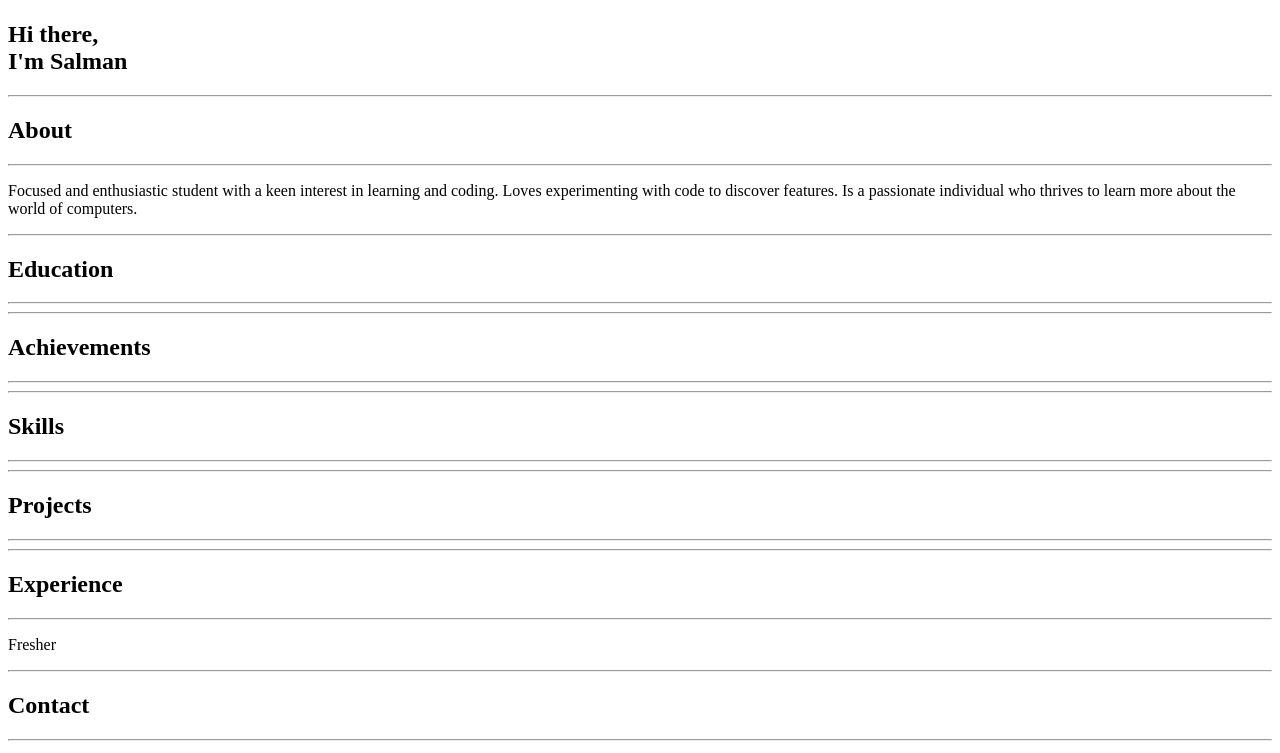
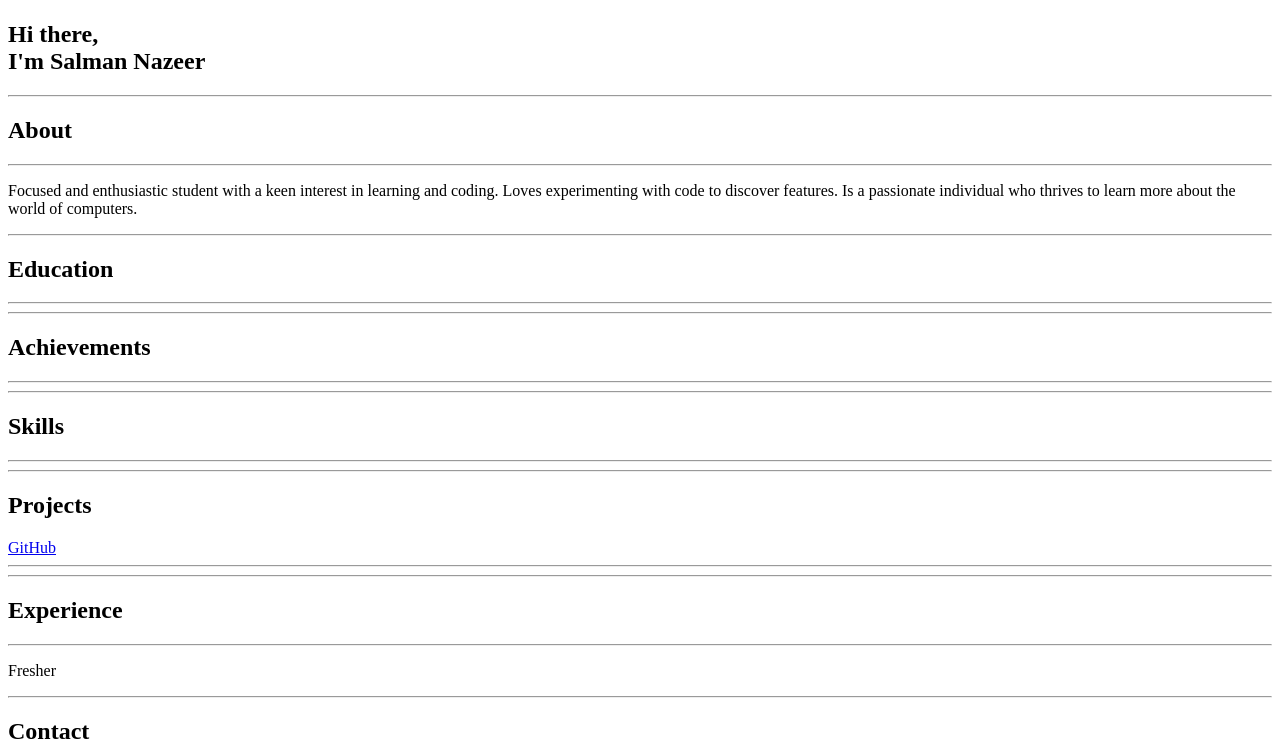
Before and after one commit to salmanselu/portfolio-redo, a plain HTML site: page index.html in a window 1280 px wide. Shown: the part 479-1232 px from the top of the page. Drawn offline with Linux system fonts and the light colour scheme.

Commit message:
Update index.html

```diff
--- a/index.html
+++ b/index.html
@@ -25,7 +25,7 @@
         <header>
             <span>
                 <img class="avatar" src="https://avatars.githubusercontent.com/u/83122098?s=400&u=196891e8ff4551f701bee0775a4d13877a13f9e9&v=4" alt="picture of salman">
-                <h1 class="hi">Hi there,<br> I'm Salman</h1>
+                <h1 class="hi">Hi there,<br> I'm Salman Nazeer</h1>
             </span>
             <span >
 
@@ -73,7 +73,7 @@
     <!-- Projects Section -->
     <section id = "projects">
         <hr>
-        <h1>Projects</h1>
+        <h1>Projects</h1><a href="https://www.github.com/salmanselu">GitHub</a>
         <hr>
     </section>
     <!-- End of Projects section-->
```
